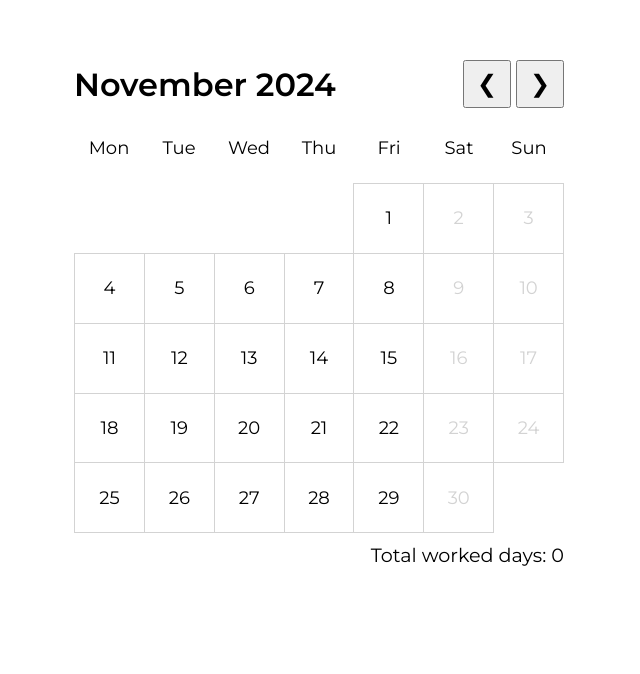
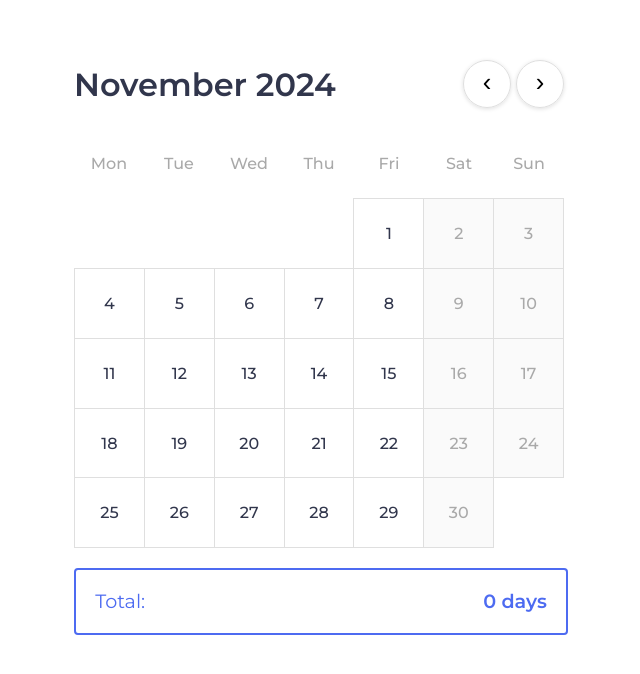
Before and after one commit to ymoreau/monthly-workdays, an Angular app: page / in a window 1280 px wide. Shown: the top 674 px of the page, without its empty margins (321-961 px from the left). Built offline with nearby package versions, Linux system fonts and the light colour scheme.

Commit message:
Improve style

```diff
--- a/src/app/components/month-calendar/month-calendar.component.html
+++ b/src/app/components/month-calendar/month-calendar.component.html
@@ -2,18 +2,18 @@
   <div class="header">
     <div class="month-label">{{ currentMonthLabel }}</div>
     <div>
-      <button (click)="this.goToPreviousMonth()">&#10094;</button>
-      <button (click)="this.goToNextMonth()">&#10095;</button>
+      <button (click)="this.goToPreviousMonth()"><span class="icon">&#8249;</span></button>
+      <button (click)="this.goToNextMonth()"><span class="icon">&#8250;</span></button>
     </div>
   </div>
-  <div class="calendar-grid week-headers">
+  <div class="calendar-grid grid-headers">
   @for (header of headers; track header) {
     <div class="grid-cell">
       {{ header }}
     </div>
   }
   </div>
-  <div class="calendar-grid days">
+  <div class="calendar-grid grid-days">
   @for (day of days; track day.id) {
     @if (isDayDisabled(day.weekDay)) {
       <div
@@ -45,6 +45,7 @@
   }
   </div>
   <div class="workeddays-count">
-    Total worked days: {{ workDaysCount() }}
+    <div class="count-label">Total:</div>
+    <div class="count-total">{{ workDaysCount() }} days</div>
   </div>
 </div>
--- a/src/app/components/month-calendar/month-calendar.component.scss
+++ b/src/app/components/month-calendar/month-calendar.component.scss
@@ -1,42 +1,73 @@
+@import "../../../style-colors";
+
 .header {
   display: inline-flex;
   justify-content: space-between;
   align-items: center;
   width: 100%;
-  font-size: larger;
+  margin-bottom: 20px;
+
+  .month-label {
     font-weight: 600;
-  margin-bottom: 5px;
+    font-size: 2rem;
+  }
 }
 
 .workeddays-count {
-  margin-top: 10px;
   width: 100%;
-  text-align: right;
+  display: inline-flex;
+  justify-content: space-between;
+  align-items: center;
+  margin-top: 20px;
+  font-size: 1.2rem;
+  color: $color-highlighted;
+  border-radius: 4px;
+  border: 2px solid $color-highlighted;
+
+  div {
+    margin: 1em; // Because padding on parent messes up the width
   }
 
-.month-label {
-  font-size: xx-large;
+  .count-label {
+    font-weight: 400;
+  }
+  .count-total {
+    font-weight: 600;
+  }
 }
 
 button {
   margin-left: 5px;
-  height: 2em;
-  width: 2em;
-  font-size: x-large;
+  height: 3rem;
+  width: 3rem;
+  background-color: transparent;
+  border-radius: 50%;
+  border: 1px $border solid;
+  font-size: 1.6rem;
+  box-shadow: 0px 1px 4px 0px $border;
+
+  .icon {
+    position:relative;
+    top:-0.05em;
+  }
+
+  &:hover {
+    color: $color-highlighted;
+    border: 3px $color-highlighted solid;
+  }
 }
 
 .calendar-grid {
   display: grid;
   grid-template-columns: repeat(7, 1fr);
-  font-size: large;
   user-select: none;
 }
 
-.week-headers {
-  font-weight: 500;
+.grid-headers {
+  color: $color-disabled;
 }
 
-.days {
+.grid-days {
   padding-top: 1px;
   padding-left: 1px;
 }
@@ -48,20 +79,10 @@ button {
 }
 
 .day-cell {
-  border: 1px lightgray solid;
+  border: 1px $border solid;
   margin-top: -1px;
   margin-left: -1px;
-  position: relative; // For the background
-}
-
-.selectable {
-  cursor: pointer;
-}
-
-.disabled-cell {
-  color: lightgray;
-  cursor: auto;
-}
+  position: relative; // For the cell background
 
   .cell-content {
     z-index: 10;
@@ -81,14 +102,24 @@ button {
     height: 70%;
     top: 15%;
     left: 15%;
+    border-radius: 50%;
   }
 
   .selected {
-  border-radius: 50%;
-  background: conic-gradient(#8bbbff 0%, #8bbbff 100%);
+    background-color: $background-selected;
   }
 
   .half-selected {
-  border-radius: 50%;
-  background: conic-gradient(transparent 50%, #8bbbff 50%);
+    background: conic-gradient(transparent 50%, $background-selected 50%);
   }
+}
+
+.selectable {
+  cursor: pointer;
+}
+
+.disabled-cell {
+  color: $color-disabled;
+  background-color: $background-disabled;
+  cursor: auto;
+}
--- /dev/null
+++ b/src/style-colors.scss
@@ -0,0 +1,7 @@
+$color-primary: #31364C;
+$color-highlighted: #4D6BF1;
+$color-disabled: #A9A9A9;
+$border: #DFDFDF;
+$background-hover: #F4F6FF;
+$background-selected: #DAE1FF;
+$background-disabled: #FAFAFA;
--- a/src/styles.scss
+++ b/src/styles.scss
@@ -1,6 +1,8 @@
-@import url("https://fonts.googleapis.com/css?family=Montserrat:400,600");
+@import "style-colors";
+
+@import url("https://fonts.googleapis.com/css?family=Montserrat:400,500,600");
 body {
   font-family: 'Montserrat';
-  font-weight: 400;
-  font-size: larger;
+  font-weight: 500;
+  color: $color-primary;
 }
```
Lines whose indentation alone changed are shown as unchanged.
